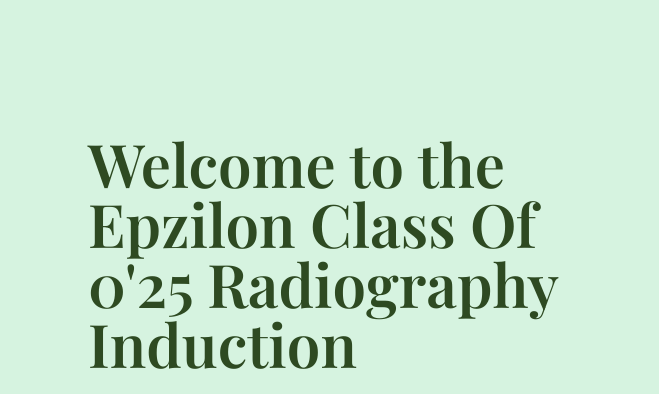
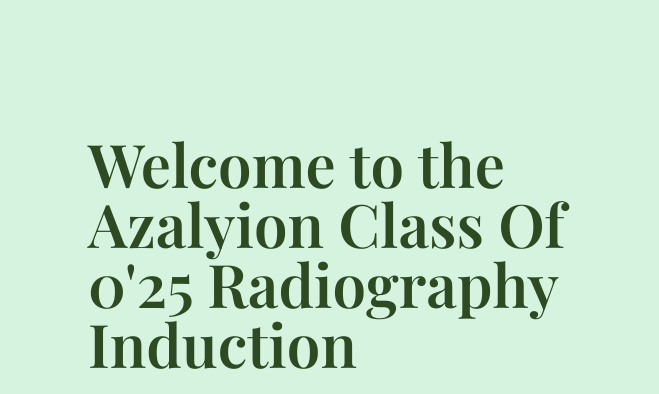
Before and after one commit to zub-bee/event-registration, a website: page public/index.html in a window 1280 px wide. Shown: the part 113-507 px from the top of the page, 0-659 px from the left. Drawn offline with nearby package versions, Linux system fonts and the light colour scheme.

Commit message:
fix(home): update class name

```diff
--- a/public/index.html
+++ b/public/index.html
@@ -65,7 +65,7 @@
 <header class="max-w-6xl mx-auto px-6 pt-16 pb-20 grid md:grid-cols-2 gap-12 items-center">
   <div>
     <h1 class="font-display text-5xl md:text-6xl leading-tight">
-      Welcome to the<br />Epzilon Class Of 0'25 Radiography Induction
+      Welcome to the<br />Azalyion Class Of 0'25 Radiography Induction
     </h1>
     <p class="mt-6 text-lg max-w-md" style="color: var(--olive-text)">
       Join us as we officially welcome the newest set of students into the Radiography Profession, University of Nigeria.
```
